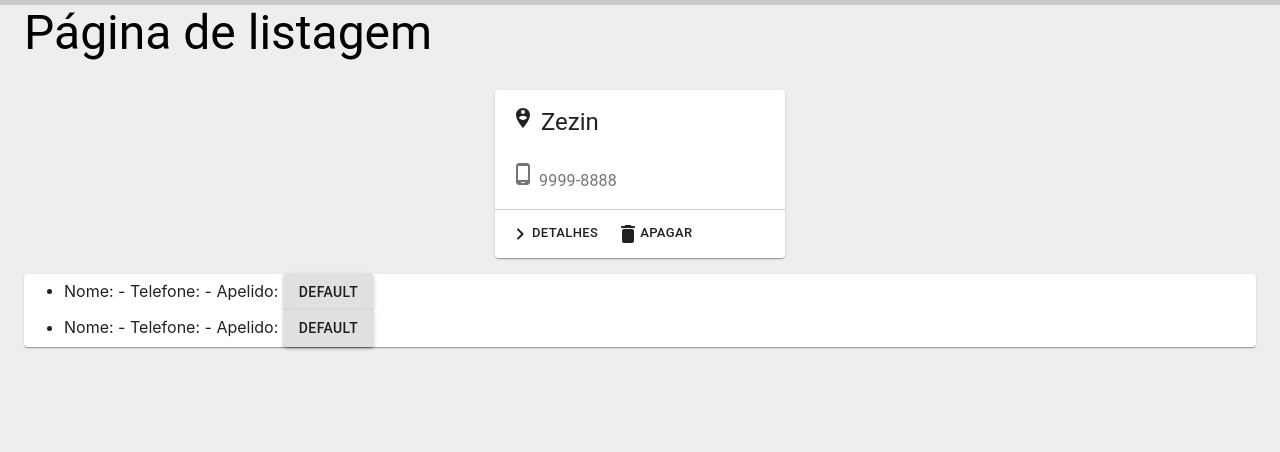
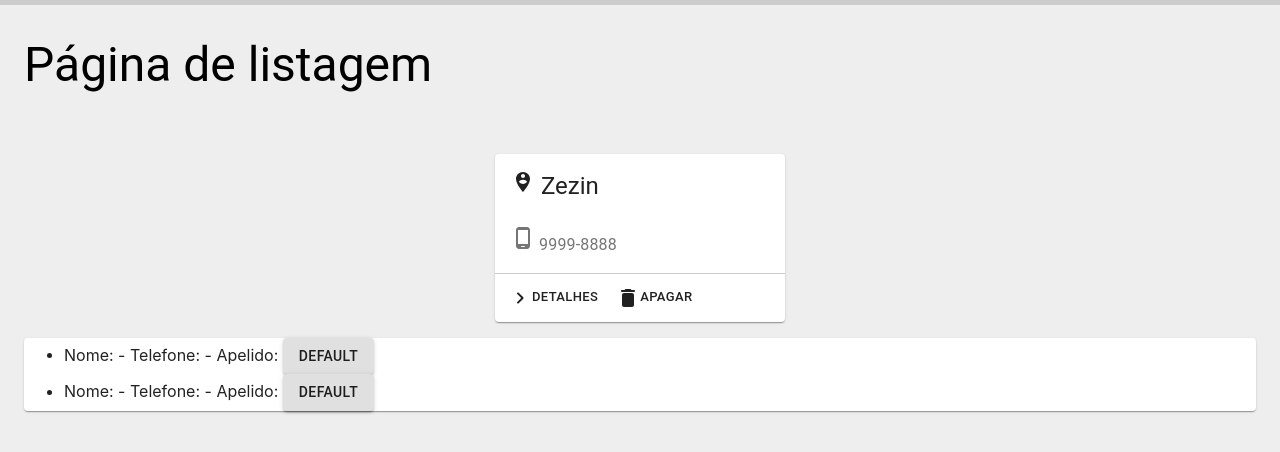
Before and after one commit to neliofrazao/phone-book, a React (Create React App) app: page / in a window 1280 px wide. Shown: the top 452 px of the page. Built offline with nearby package versions, Linux system fonts and the light colour scheme; data requests are answered from the project's data file; the HTML template or start-up script is replaced by a standard one.

Commit message:
feat(appHeader): add style in appHeader

```diff
--- a/src/component/AppHeader/AppHeader.js
+++ b/src/component/AppHeader/AppHeader.js
@@ -1,10 +1,10 @@
 import React from 'react'
 import { Grid, Typography } from '@material-ui/core'
 import { Helmet } from 'react-helmet'
+import  './AppHeader.styles.css';
 
 const AppHeader = ({ title }) => (
-  <header>
-
+  <header className="header">
     <Helmet>
       <title>{title}</title>
     </Helmet>
--- /dev/null
+++ b/src/component/AppHeader/AppHeader.styles.css
@@ -0,0 +1,2 @@
+
+.header { margin: 2em 0 }
```
